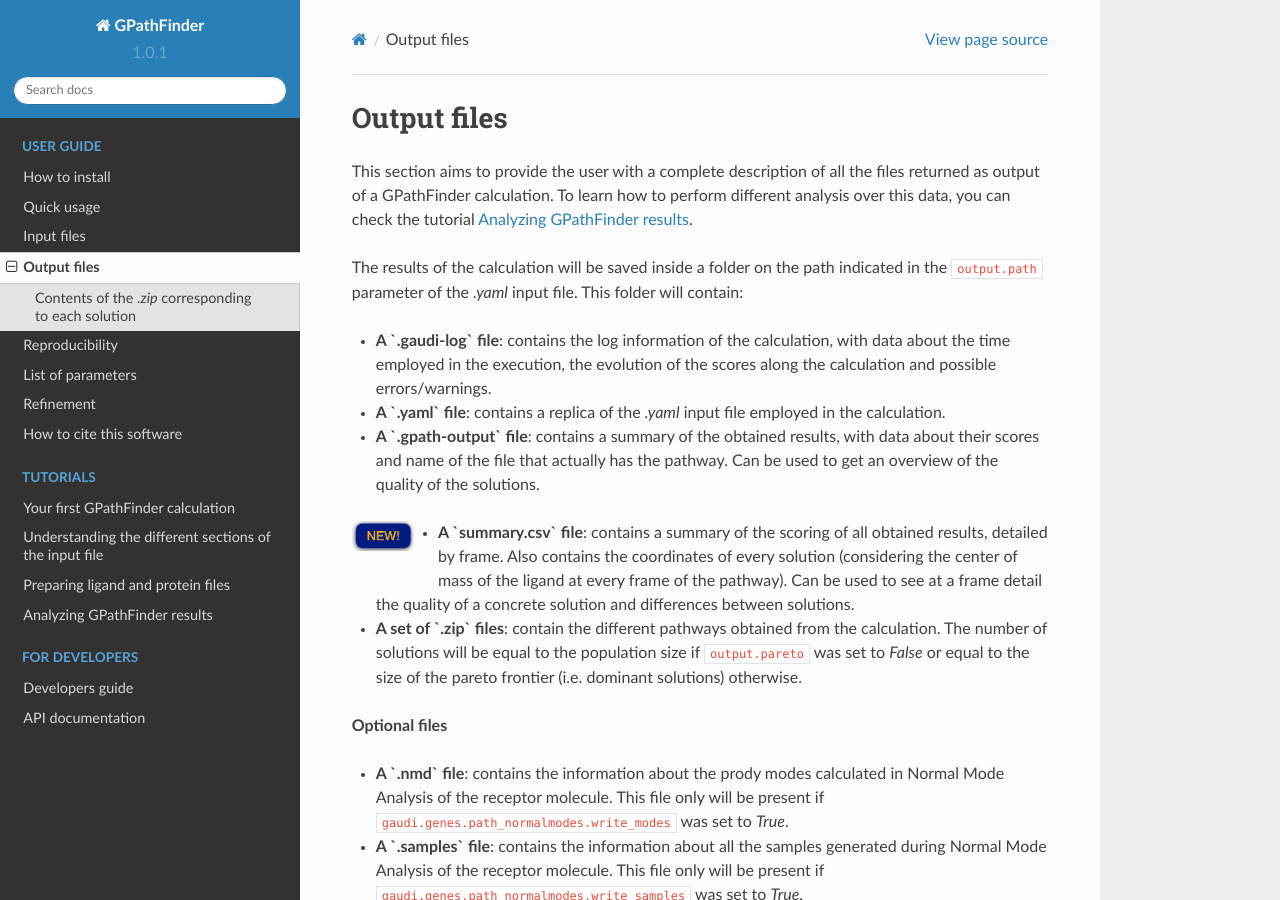
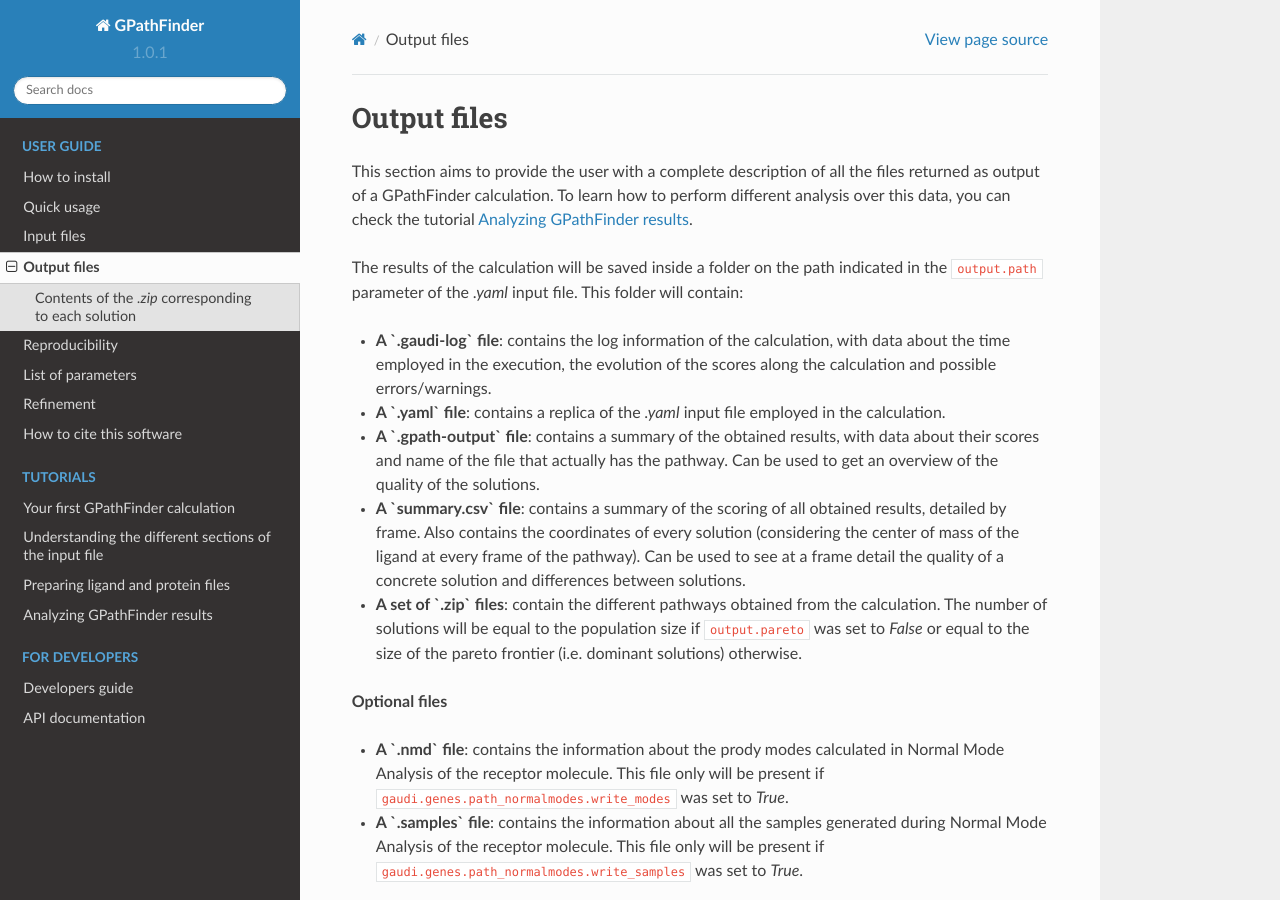
Before and after one commit to insilichem/gpathfinder, a Sphinx documentation site: the page built from docs/output.rst, in a window 1280 px wide and 900 px high. Built offline with Sphinx 7.4.7 and the Read the Docs theme 2.0.0, drawn with Linux system fonts in a browser that asks for light colours.

Commit message:
del: remove "new" banner

```diff
--- a/docs/output.rst
+++ b/docs/output.rst
@@ -32,10 +32,6 @@
 - **A `.gaudi-log` file**: contains the log information of the calculation, with data about the time employed in the execution, the evolution of the scores along the calculation and possible errors/warnings.
 - **A `.yaml` file**: contains a replica of the `.yaml` input file employed in the calculation.
 - **A `.gpath-output` file**: contains a summary of the obtained results, with data about their scores and name of the file that actually has the pathway. Can be used to get an overview of the quality of the solutions.
-.. image:: data/new.jpeg
-    :align: left
-    :height: 30px
-    :alt: NEW!
 - **A `summary.csv` file**: contains a summary of the scoring of all obtained results, detailed by frame. Also contains the coordinates of every solution (considering the center of mass of the ligand at every frame of the pathway). Can be used to see at a frame detail the quality of a concrete solution and differences between solutions.
 - **A set of `.zip` files**: contain the different pathways obtained from the calculation. The number of solutions will be equal to the population size if ``output.pareto`` was set to `False` or equal to the size of the pareto frontier (i.e. dominant solutions) otherwise.
 
@@ -55,8 +51,4 @@
 
 Moreover, an `allele.txt` and a `scores.txt` files are present with all the necessary information to reconstruct the pathway from the original structures and the score information for every frame. These additional files can be used by your own scripts to analyze the results in further detail.
 
-.. image:: data/new.jpeg
-    :align: left
-    :height: 30px
-    :alt: NEW!
 Finally, a `trajectory.pdb` file which contains the route that follows the ligand, as a set of points that represent the center of the ligand at each step of the trajectory. This can be used to easily compare the trajectory of different solutions obtained from GPathFinder calculations.
```
